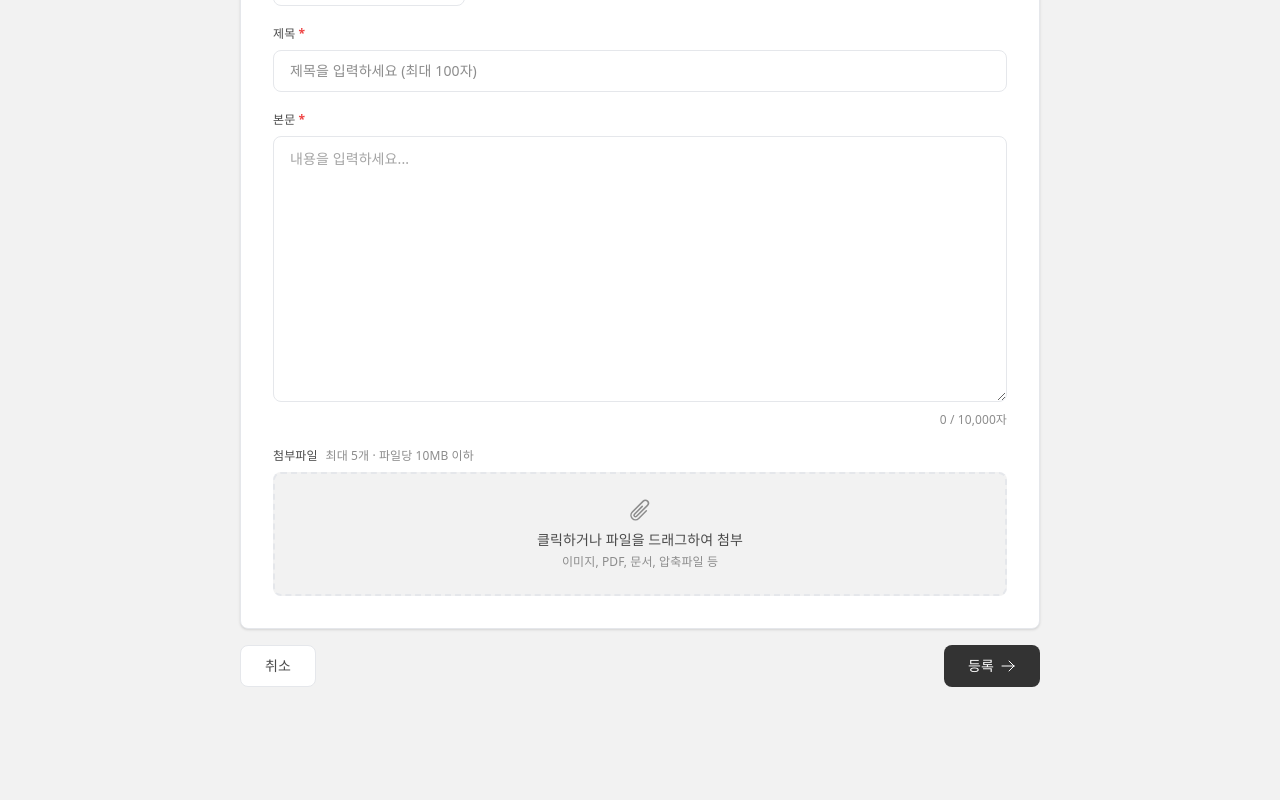
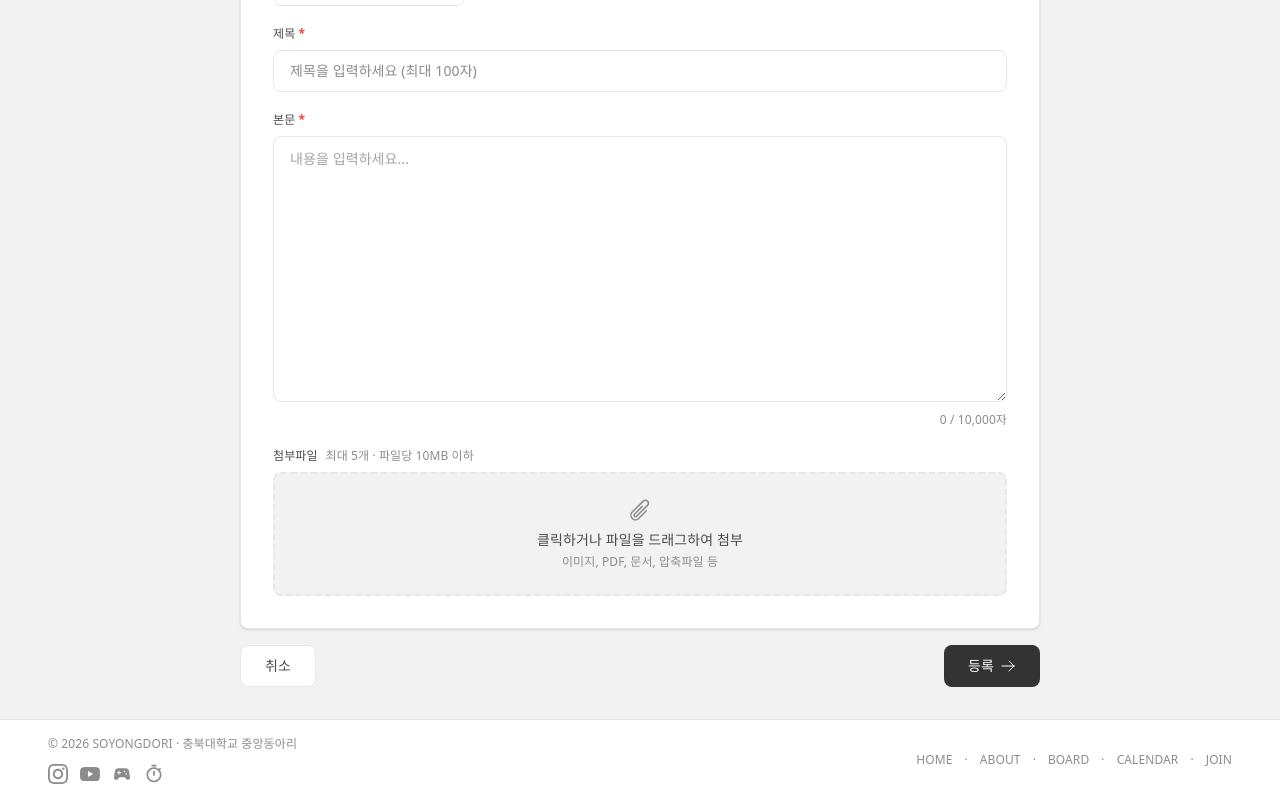
Before and after one commit to openWEBsw/project-soyongdori, a React (Vite) app in the folder frontend/: page /posts/write in a window 1280 px wide. Shown: the part 271-1071 px from the top of the page. Before the commit the page ends 990 px from the top, so only its background shows below. Built offline with nearby package versions, Linux system fonts and the light colour scheme; sample sign-in values are in the browser's storage.

Commit message:
fix: 게시판 Footer 추가 및 레이아웃 수정
- 게시판 목록/상세/글쓰기/글수정 페이지 Footer 추가
- flex-1 및 w-full 추가로 콘텐츠 영역 레이아웃 정상화
- docker-compose.local.yml mysql-native-password 옵션 추가

```diff
--- a/frontend/src/features/board/pages/BoardEditPage.tsx
+++ b/frontend/src/features/board/pages/BoardEditPage.tsx
@@ -4,6 +4,7 @@ import { ArrowRightIcon, PaperClipIcon, XMarkIcon } from '@heroicons/react/24/ou
 import api from '../../../lib/api';
 import { useAuth } from '../../../contexts/AuthContext';
 import Header from '../../../shared/layout/Header';
+import Footer from '../../../shared/layout/Footer';
 
 const boardNames: Record<string, string> = {
   notice: '공지 게시판',
@@ -119,10 +120,10 @@ function BoardEditPage() {
   }
 
   return (
-    <div className="min-h-screen bg-bg-light text-text-primary">
+    <div className="min-h-screen bg-bg-light text-text-primary flex flex-col">
       <Header />
 
-      <div className="max-w-4xl mx-auto px-4 md:px-12 py-5 md:py-8 pb-20 md:pb-8">
+      <div className="flex-1 max-w-4xl mx-auto w-full px-4 md:px-12 py-5 md:py-8 pb-20 md:pb-8">
         <div className="text-xs text-text-muted mb-2">홈 / 게시판 / {boardName} / 글 수정</div>
         <h1 className="text-xl md:text-2xl font-bold text-text-title mb-4 md:mb-6">글 수정</h1>
 
@@ -257,6 +258,7 @@ function BoardEditPage() {
           </button>
         </div>
       </div>
+      <Footer />
     </div>
   );
 }
--- a/frontend/src/features/board/pages/BoardWritePage.tsx
+++ b/frontend/src/features/board/pages/BoardWritePage.tsx
@@ -8,6 +8,7 @@ import {
 import api from '../../../lib/api';
 import { useAuth } from '../../../contexts/AuthContext';
 import Header from '../../../shared/layout/Header';
+import Footer from '../../../shared/layout/Footer';
 
 const boardNames: Record<string, string> = {
   notice: '공지 게시판',
@@ -82,10 +83,10 @@ function BoardWritePage() {
   };
 
   return (
-    <div className="min-h-screen bg-bg-light text-text-primary">
+    <div className="min-h-screen bg-bg-light text-text-primary flex flex-col">
       <Header />
 
-      <div className="max-w-4xl mx-auto px-4 md:px-12 py-5 md:py-8 pb-20 md:pb-8">
+      <div className="flex-1 max-w-4xl mx-auto w-full px-4 md:px-12 py-5 md:py-8 pb-20 md:pb-8">
         <div className="text-xs text-text-muted mb-2">홈 / 게시판 / {boardNames[selectedBoard] || '게시판'} / 글쓰기</div>
         <h1 className="text-xl md:text-2xl font-bold text-text-title mb-4 md:mb-6">글쓰기</h1>
 
@@ -208,6 +209,7 @@ function BoardWritePage() {
           </button>
         </div>
       </div>
+      <Footer />
     </div>
   );
 }
```
Also changed, not shown: 1 other file (tests, documents, lock files or other folders).
